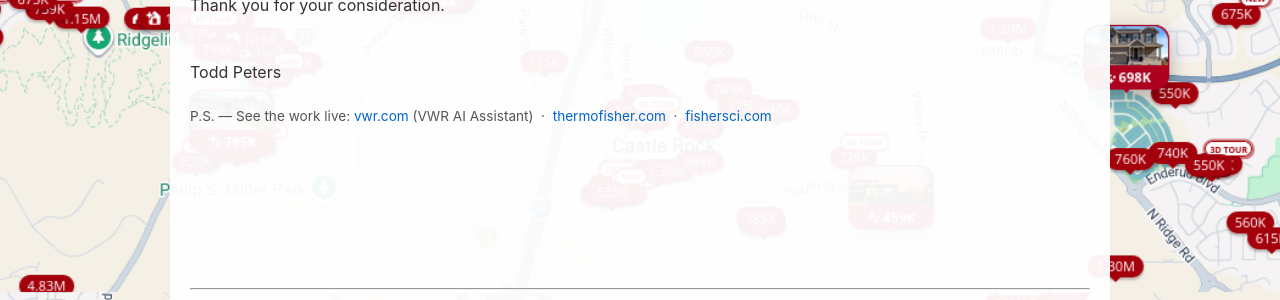
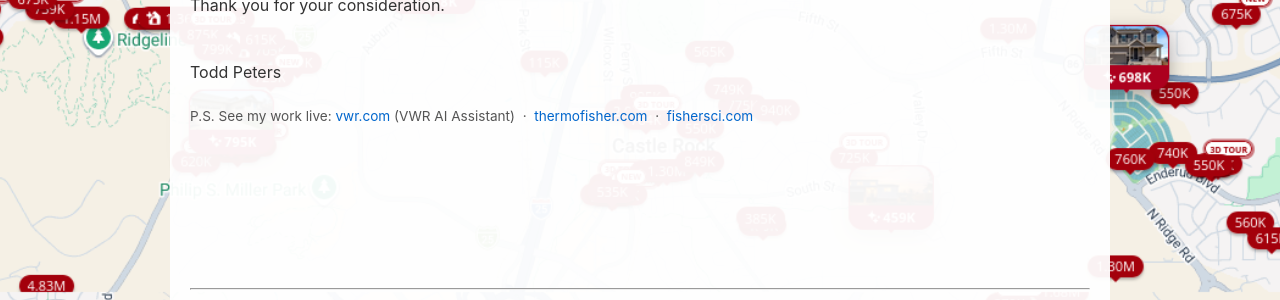
Before and after one commit to tsimech/tsimech.github.io, a Jekyll site: the page built from docs/zillow.md, in a window 1280 px wide and 900 px high, scrolled down 456 px. Shown: the part 152-452 px from the top of the window. Built offline with Jekyll 4.4.1, drawn with Linux system fonts in a browser that asks for light colours.

Commit message:
Zillow: remove em-dash from P.S.

```diff
--- a/docs/zillow.md
+++ b/docs/zillow.md
@@ -97,7 +97,7 @@ Thank you for your consideration.
 
 Todd Peters
 
-<p style="font-size:0.85em;color:#555;margin-top:1.5em;">P.S. — See the work live: <a href="https://www.vwr.com/us/en/" target="_blank">vwr.com</a> (VWR AI Assistant) &nbsp;·&nbsp; <a href="https://www.thermofisher.com/us/en/home.html" target="_blank">thermofisher.com</a> &nbsp;·&nbsp; <a href="https://www.fishersci.com/us/en/home.html" target="_blank">fishersci.com</a></p>
+<p style="font-size:0.85em;color:#555;margin-top:1.5em;">P.S. See my work live: <a href="https://www.vwr.com/us/en/" target="_blank">vwr.com</a> (VWR AI Assistant) &nbsp;·&nbsp; <a href="https://www.thermofisher.com/us/en/home.html" target="_blank">thermofisher.com</a> &nbsp;·&nbsp; <a href="https://www.fishersci.com/us/en/home.html" target="_blank">fishersci.com</a></p>
 
 <br><br><br><br><br>
 
```
